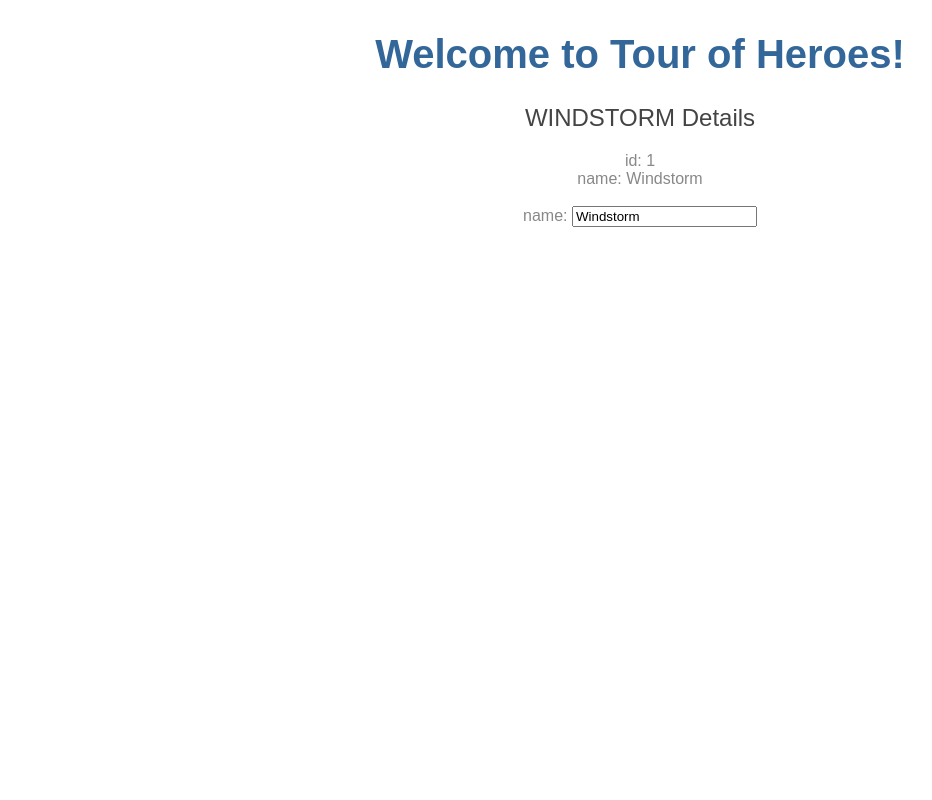
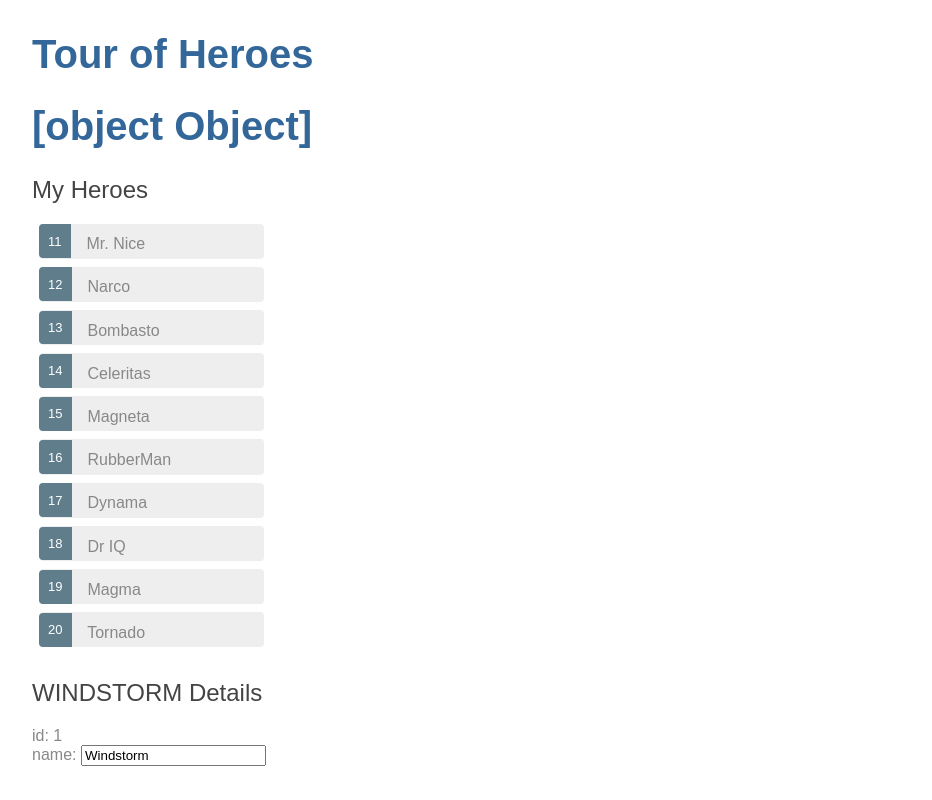
Before and after one commit to samersm/angular-heroes, an Angular app: page / in a window 1280 px wide. Shown: the whole page, without its empty margins (0-932 px from the left). Built offline with nearby package versions, Linux system fonts and the light colour scheme.

Commit message:
Added heroes list in a single file

```diff
--- a/src/app/app.component.html
+++ b/src/app/app.component.html
@@ -1,7 +1,5 @@
 <!--The content below is only a placeholder and can be replaced.-->
-<div style="text-align:center">
-  <h1>
-    Welcome to {{ title }}!
-  </h1>
+<div>
+  <h1>{{ title }}</h1>
   <app-heroes></app-heroes>
 </div>
--- a/src/app/controllers/heroes/heroes.component.css
+++ b/src/app/controllers/heroes/heroes.component.css
@@ -0,0 +1,48 @@
+/* HeroesComponent's private CSS styles */
+.selected {
+  background-color: #CFD8DC !important;
+  color: white;
+}
+.heroes {
+  margin: 0 0 2em 0;
+  list-style-type: none;
+  padding: 0;
+  width: 15em;
+}
+.heroes li {
+  cursor: pointer;
+  position: relative;
+  left: 0;
+  background-color: #EEE;
+  margin: .5em;
+  padding: .3em 0;
+  height: 1.6em;
+  border-radius: 4px;
+}
+.heroes li.selected:hover {
+  background-color: #BBD8DC !important;
+  color: white;
+}
+.heroes li:hover {
+  color: #607D8B;
+  background-color: #DDD;
+  left: .1em;
+}
+.heroes .text {
+  position: relative;
+  top: -3px;
+}
+.heroes .badge {
+  display: inline-block;
+  font-size: small;
+  color: white;
+  padding: 0.8em 0.7em 0 0.7em;
+  background-color: #607D8B;
+  line-height: 1em;
+  position: relative;
+  left: -1px;
+  top: -4px;
+  height: 1.8em;
+  margin-right: .8em;
+  border-radius: 4px 0 0 4px;
+}
--- a/src/app/controllers/heroes/heroes.component.html
+++ b/src/app/controllers/heroes/heroes.component.html
@@ -1,9 +1,14 @@
-<!-- <h1>{{hero}}</h1> -->
+<h1>{{hero}}</h1>
+
+<h2>My Heroes</h2>
+<ul class="heroes">
+  <li *ngFor="let hero of heroes">
+    <span class="badge">{{hero.id}}</span> {{hero.name}}
+  </li>
+</ul>
+
 <h2>{{ hero.name | uppercase }} Details</h2>
 <div><span>id: </span>{{hero.id}}</div>
-<div><span>name: </span>{{hero.name}}</div>
-
-<br>
 <div>
     <label>name:
       <input [(ngModel)]="hero.name" placeholder="name">
--- a/src/app/controllers/heroes/heroes.component.ts
+++ b/src/app/controllers/heroes/heroes.component.ts
@@ -1,6 +1,7 @@
 import { Component, OnInit } from '@angular/core';
 import { Router, ActivatedRoute, Params } from '@angular/router';
 import { Hero } from '../../models/hero';
+import { HEROES } from '../../../db/mock-heroes';
 
 @Component({
   selector: 'app-heroes',
@@ -12,6 +13,8 @@
     id: 1,
     name: 'Windstorm'
   };
+  heroes = HEROES;
+
   constructor() { }
 
   ngOnInit() {
--- /dev/null
+++ b/src/db/mock-heroes.ts
@@ -0,0 +1,16 @@
+// the file name should start with mock like <mock-modelname>
+import { Hero } from '../app/models/hero';
+
+
+export const HEROES: Hero[] = [
+  { id: 11, name: 'Mr. Nice' },
+  { id: 12, name: 'Narco' },
+  { id: 13, name: 'Bombasto' },
+  { id: 14, name: 'Celeritas' },
+  { id: 15, name: 'Magneta' },
+  { id: 16, name: 'RubberMan' },
+  { id: 17, name: 'Dynama' },
+  { id: 18, name: 'Dr IQ' },
+  { id: 19, name: 'Magma' },
+  { id: 20, name: 'Tornado' }
+];
--- a/src/styles.css
+++ b/src/styles.css
@@ -17,6 +17,49 @@
   color: #888;
   font-family: Cambria, Georgia;
 }
+a {
+  cursor: pointer;
+  cursor: hand;
+}
+button {
+  font-family: Arial;
+  background-color: #eee;
+  border: none;
+  padding: 5px 10px;
+  border-radius: 4px;
+  cursor: pointer;
+  cursor: hand;
+}
+button:hover {
+  background-color: #cfd8dc;
+}
+button:disabled {
+  background-color: #eee;
+  color: #aaa;
+  cursor: auto;
+}
+
+/* Navigation link styles */
+nav a {
+  padding: 5px 10px;
+  text-decoration: none;
+  margin-right: 10px;
+  margin-top: 10px;
+  display: inline-block;
+  background-color: #eee;
+  border-radius: 4px;
+}
+nav a:visited, a:link {
+  color: #607D8B;
+}
+nav a:hover {
+  color: #039be5;
+  background-color: #CFD8DC;
+}
+nav a.active {
+  color: #039be5;
+}
+
 /* everywhere else */
 * {
   font-family: Arial, Helvetica, sans-serif;
```
Also changed, not shown: src/app/db/heroesdb.ts (deleted).
